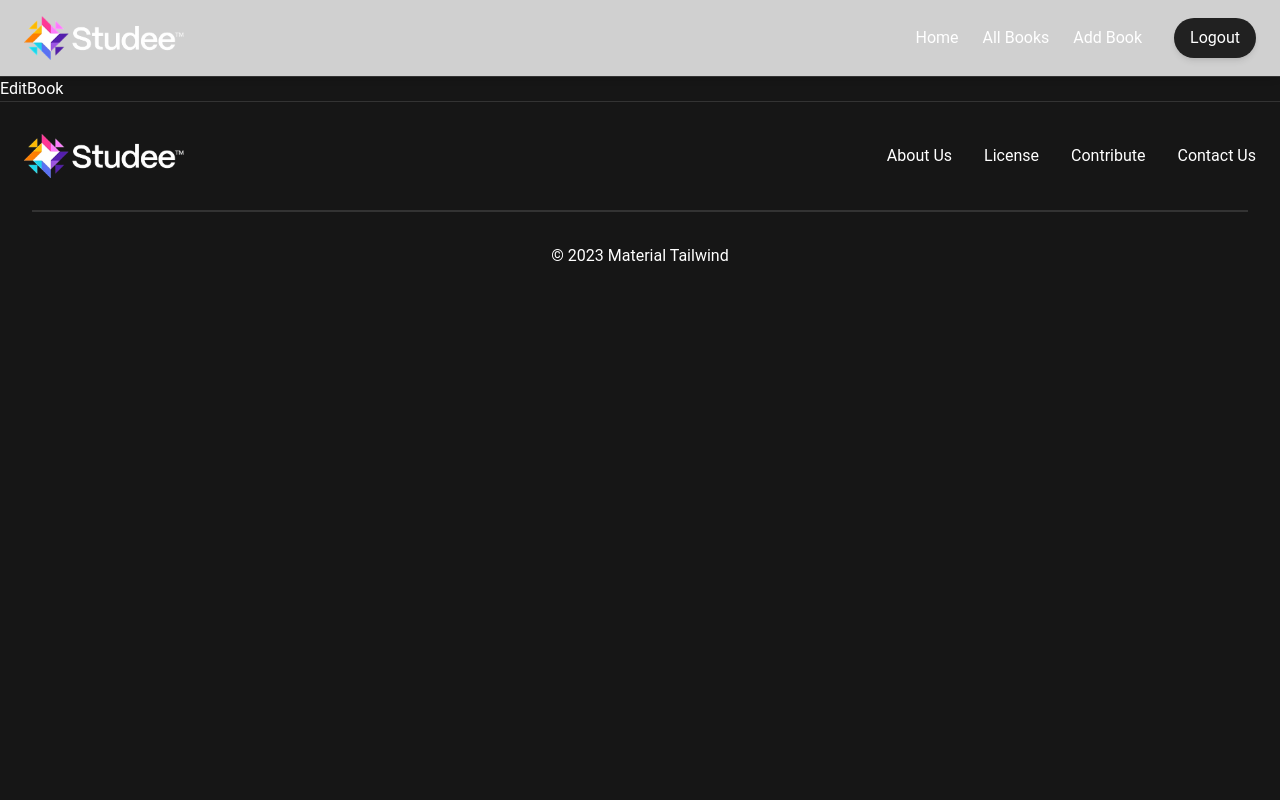
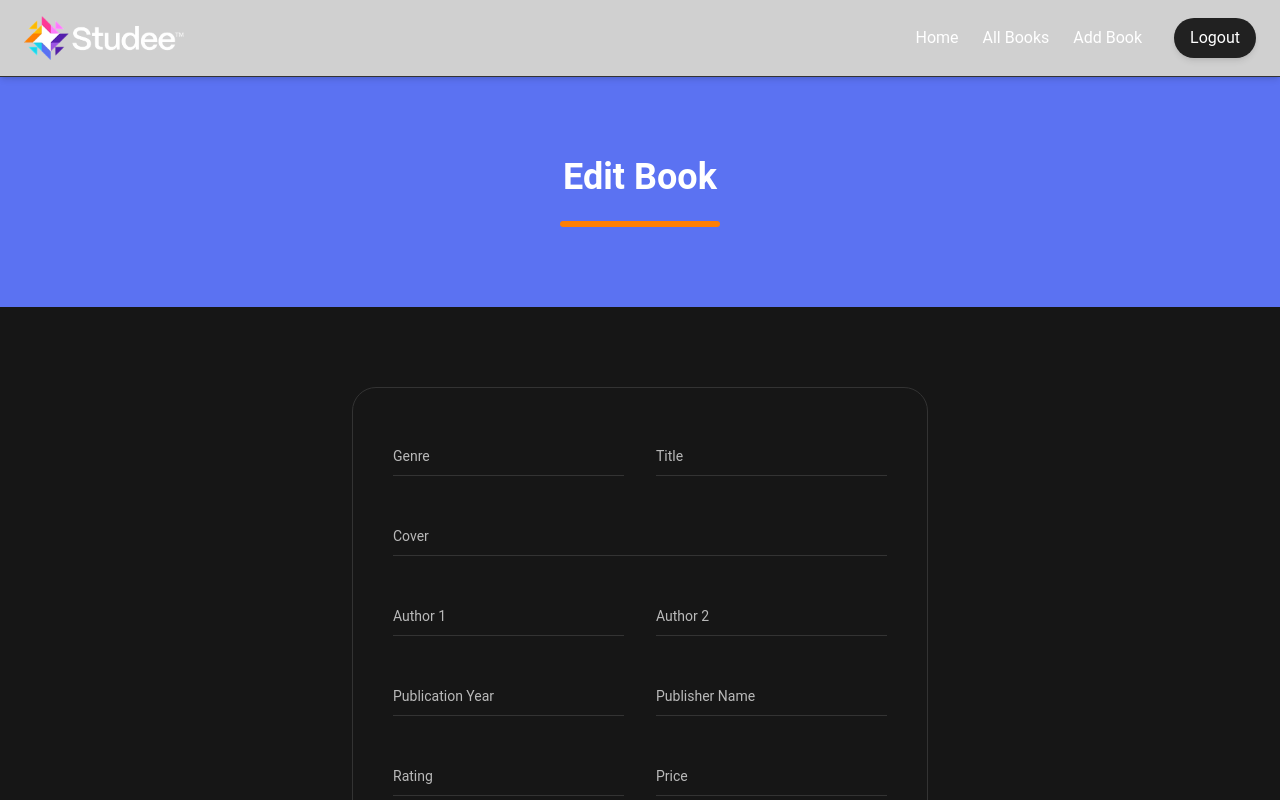
Before and after one commit to mdpahlovi/studee, a React (Vite) app: page /edit-book/1 in a window 1280 px wide. Shown: the top 800 px of the page. Built offline with nearby package versions, Linux system fonts and the light colour scheme; no server answers; sample sign-in values are in the browser's storage.

Commit message:
[Done] Edit Book

```diff
--- a/src/pages/EditBook.tsx
+++ b/src/pages/EditBook.tsx
@@ -1,3 +1,114 @@
+/* eslint-disable @typescript-eslint/no-non-null-asserted-optional-chain */
+import { useEffect } from 'react';
+import toast from 'react-hot-toast';
+import SectionHeader from '@/components/Common/SectionHeader';
+import { IBook, IBookInput } from '@/types';
+import { Button, Input, Spinner, Textarea } from '@material-tailwind/react';
+import { useForm, SubmitHandler } from 'react-hook-form';
+import { useParams } from 'react-router-dom';
+import { useSingleBookQuery, useUpdateBookMutation } from '@/redux/features/books/bookApi';
+
 export default function EditBook() {
-    return <div>EditBook</div>;
+    const { id } = useParams();
+    const { data } = useSingleBookQuery(id);
+    const book = data?.data;
+    const { register, handleSubmit } = useForm<IBookInput>();
+    const [updateBook, { isLoading, isError, isSuccess, error }] = useUpdateBookMutation();
+
+    const handleEditBook: SubmitHandler<IBookInput> = ({
+        title,
+        cover,
+        author1,
+        author2,
+        genre,
+        publicationYear,
+        publisherName,
+        rating,
+        price,
+        synopsis,
+    }) => {
+        const updatedBook: Partial<IBook> = {
+            title: title ? title : book?.title,
+            cover: cover ? cover : book?.cover,
+            author: author1 || author2 ? [author1, author2] : book?.author,
+            genre: genre ? genre : book?.genre,
+            publicationYear: publicationYear ? Number(publicationYear) : Number(book?.publicationYear),
+            publisher: publisherName ? { name: publisherName } : book?.publisher,
+            rating: rating ? Number(rating) : Number(book?.rating),
+            price: price ? Number(price) : Number(book?.price),
+            synopsis: synopsis ? synopsis : book?.synopsis,
+        };
+
+        updateBook({ id, ...updatedBook });
+    };
+
+    useEffect(() => {
+        if (isSuccess) {
+            toast.success('Book Updated Successfully');
+        } else if (isError) {
+            toast.error('Something Error!');
+        }
+    }, [isError, isSuccess]);
+
+    console.log(error);
+
+    return (
+        <>
+            <div className="bg-primary py-20">
+                <SectionHeader>Edit Book</SectionHeader>
+            </div>
+            <section className="my-16 sm:my-20">
+                <form
+                    onSubmit={handleSubmit(handleEditBook)}
+                    className="sm:max-w-xl mx-auto bg-background rounded-3xl border flex flex-col gap-y-8 p-10"
+                >
+                    <div className="grid sm:grid-cols-2 gap-8">
+                        <Input variant="standard" label="Genre" {...register('genre')} defaultValue={data?.data?.genre} />
+                        <Input variant="standard" label="Title" {...register('title')} defaultValue={data?.data?.title} />
+                    </div>
+                    <Input variant="standard" label="Cover" {...register('cover')} defaultValue={data?.data?.cover} />
+                    <div className="grid sm:grid-cols-2 gap-8">
+                        <Input variant="standard" label="Author 1" {...register('author1')} defaultValue={data?.data?.author[0]} />
+                        <Input variant="standard" label="Author 2" {...register('author2')} defaultValue={data?.data?.author[1]} />
+                    </div>
+                    <div className="grid sm:grid-cols-2 gap-8">
+                        <Input
+                            type="number"
+                            variant="standard"
+                            label="Publication Year"
+                            {...register('publicationYear')}
+                            defaultValue={data?.data?.publicationYear}
+                        />
+                        <Input
+                            variant="standard"
+                            label="Publisher Name"
+                            {...register('publisherName')}
+                            defaultValue={data?.data?.publisher?.name}
+                        />
+                    </div>
+                    <div className="grid sm:grid-cols-2 gap-8">
+                        <Input
+                            type="number"
+                            max={5}
+                            variant="standard"
+                            label="Rating"
+                            {...register('rating')}
+                            defaultValue={data?.data?.rating}
+                        />
+                        <Input type="number" variant="standard" label="Price" {...register('price')} defaultValue={data?.data?.price} />
+                    </div>
+                    <Textarea variant="standard" label="Synopsis" {...register('synopsis')} defaultValue={data?.data?.synopsis} />
+                    <Button type="submit" fullWidth className="flex justify-center items-end gap-2" disabled={isLoading}>
+                        {isLoading ? (
+                            <>
+                                <Spinner /> Loading...
+                            </>
+                        ) : (
+                            'Submit'
+                        )}
+                    </Button>
+                </form>
+            </section>
+        </>
+    );
 }
--- a/src/redux/features/books/bookApi.ts
+++ b/src/redux/features/books/bookApi.ts
@@ -18,7 +18,14 @@ const bookApi = api.injectEndpoints({
                 body: data,
             }),
         }),
+        updateBook: builder.mutation({
+            query: ({ id, ...patch }) => ({
+                url: `/books/${id}`,
+                method: 'PATCH',
+                body: patch,
+            }),
+        }),
     }),
 });
 
-export const { useGetBooksQuery, useGetTenBookQuery, useSingleBookQuery, usePostBookMutation } = bookApi;
+export const { useGetBooksQuery, useGetTenBookQuery, useSingleBookQuery, usePostBookMutation, useUpdateBookMutation } = bookApi;
```
